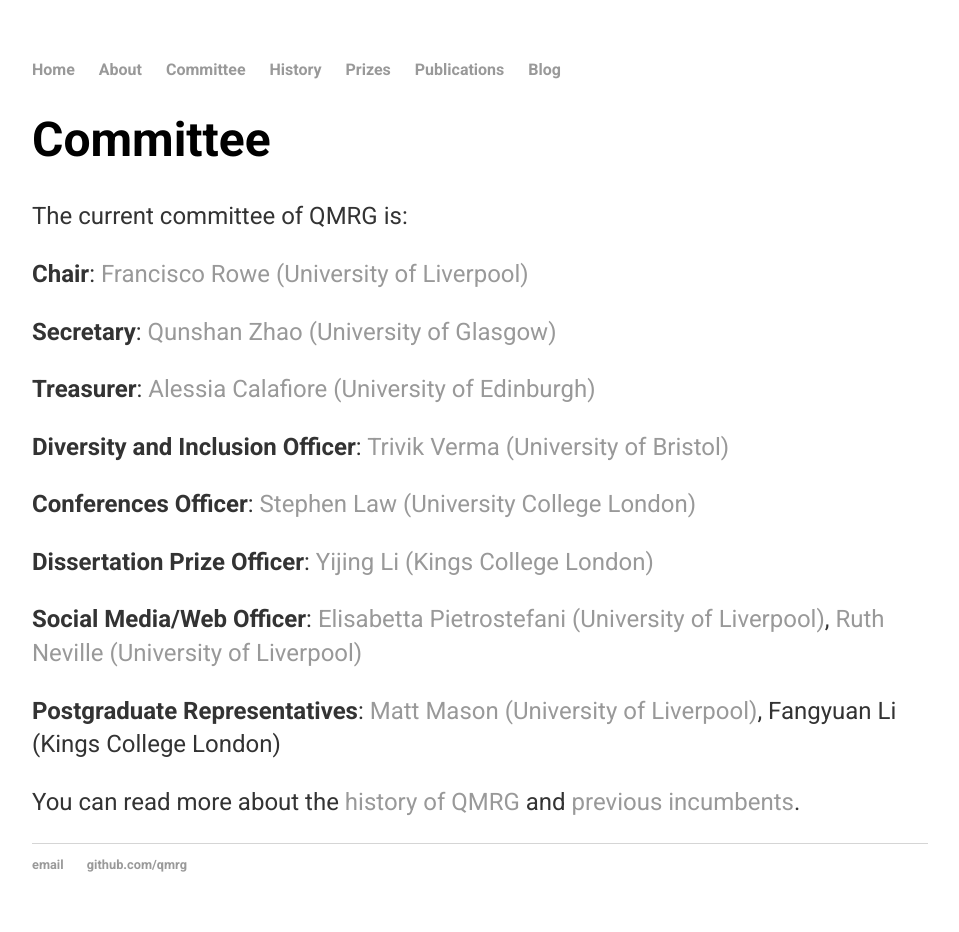
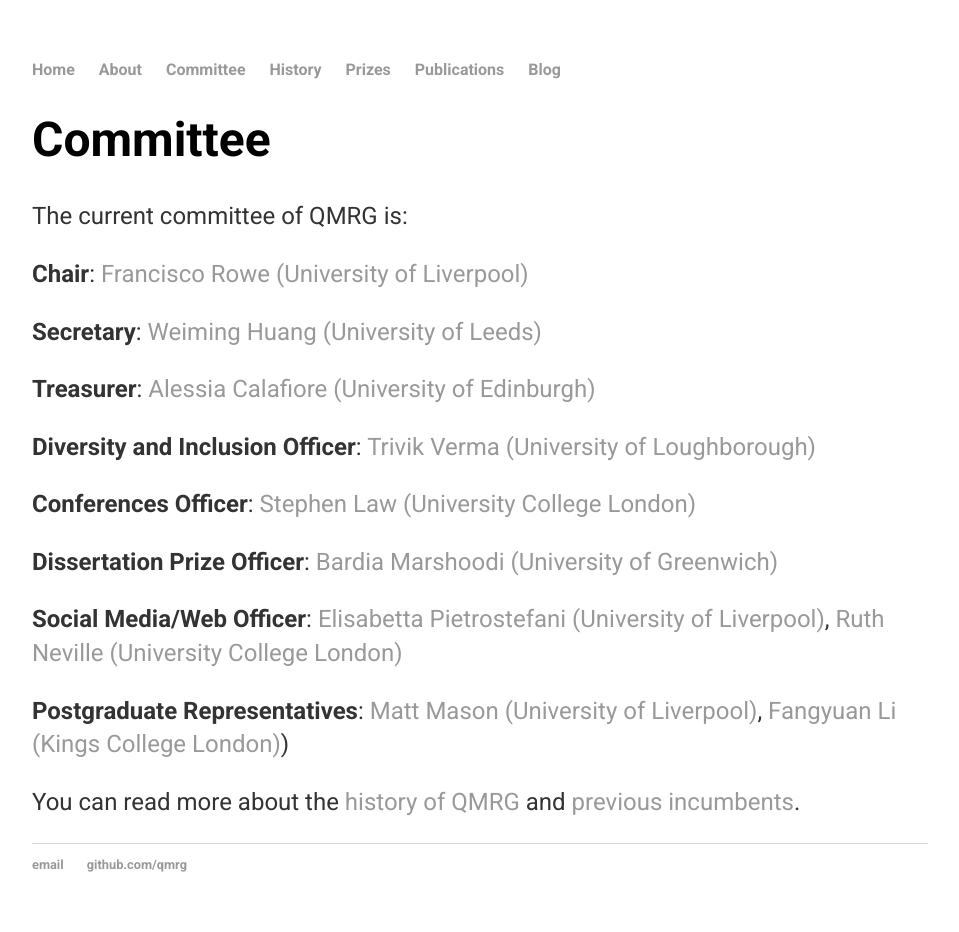
Before and after one commit to qmrg/qmrg.github.io, a Jekyll site: the page built from committee.md, in a window 1280 px wide. Shown: the whole page, without its empty margins (160-1119 px from the left). Built offline with Jekyll 4.4.1, drawn with Linux system fonts in a browser that asks for light colours.

Commit message:
Update committee members and their affiliations

```diff
--- a/committee.md
+++ b/committee.md
@@ -9,18 +9,18 @@
 
 **Chair**: [Francisco Rowe (University of Liverpool)](https://www.liverpool.ac.uk/environmental-sciences/staff/francisco-javier-rowe-gonzalez/)
 
-**Secretary**: [Qunshan Zhao (University of Glasgow)](https://www.gla.ac.uk/schools/socialpolitical/staff/qunshanzhao/)
+**Secretary**: [Weiming Huang (University of Leeds)](https://environment.leeds.ac.uk/geography/staff/13092/dr-weiming-huang)
 
 **Treasurer**: [Alessia Calafiore (University of Edinburgh)](https://www.research.ed.ac.uk/en/persons/alessia-calafiore)
 
-**Diversity and Inclusion Officer**: [Trivik Verma (University of Bristol)](https://research-information.bris.ac.uk/en/persons/trivik-verma)
+**Diversity and Inclusion Officer**: [Trivik Verma (University of Loughborough)](https://research-information.bris.ac.uk/en/persons/trivik-verma/)
 
 **Conferences Officer**: [Stephen Law (University College London)](https://www.ucl.ac.uk/bartlett/architecture/people/mphil-phd/stephen-law)
 
-**Dissertation Prize Officer**: [Yijing Li (Kings College London)](https://www.kcl.ac.uk/people/yijing-li)
+**Dissertation Prize Officer**: [Bardia Marshoodi (University of Greenwich)](https://www.gre.ac.uk/people/rep/faculty-of-engineering-and-science/bardia-mashhoodi)
 
-**Social Media/Web Officer**: [Elisabetta Pietrostefani (University of Liverpool)](https://www.liverpool.ac.uk/environmental-sciences/staff/elisabetta-pietrostefani/), [Ruth Neville (University of Liverpool)](https://www.liverpool.ac.uk/geographic-data-science/our-people/)
+**Social Media/Web Officer**: [Elisabetta Pietrostefani (University of Liverpool)](https://www.liverpool.ac.uk/environmental-sciences/staff/elisabetta-pietrostefani/), [Ruth Neville (University College London)](https://www.ucl.ac.uk/bartlett/casa/people)
 
-**Postgraduate Representatives**: [Matt Mason (University of Liverpool)](https://www.liverpool.ac.uk/geographic-data-science/our-people/), Fangyuan Li (Kings College London)
+**Postgraduate Representatives**: [Matt Mason (University of Liverpool)](https://www.liverpool.ac.uk/geographic-data-science/our-people/), [Fangyuan Li (Kings College London)](https://www.kcl.ac.uk/people/fangyuan-li))
 
 You can read more about the [history of QMRG](https://qmrg.github.io/history_of_qmrg) and [previous incumbents](https://qmrg.github.io/past_committee).
```
